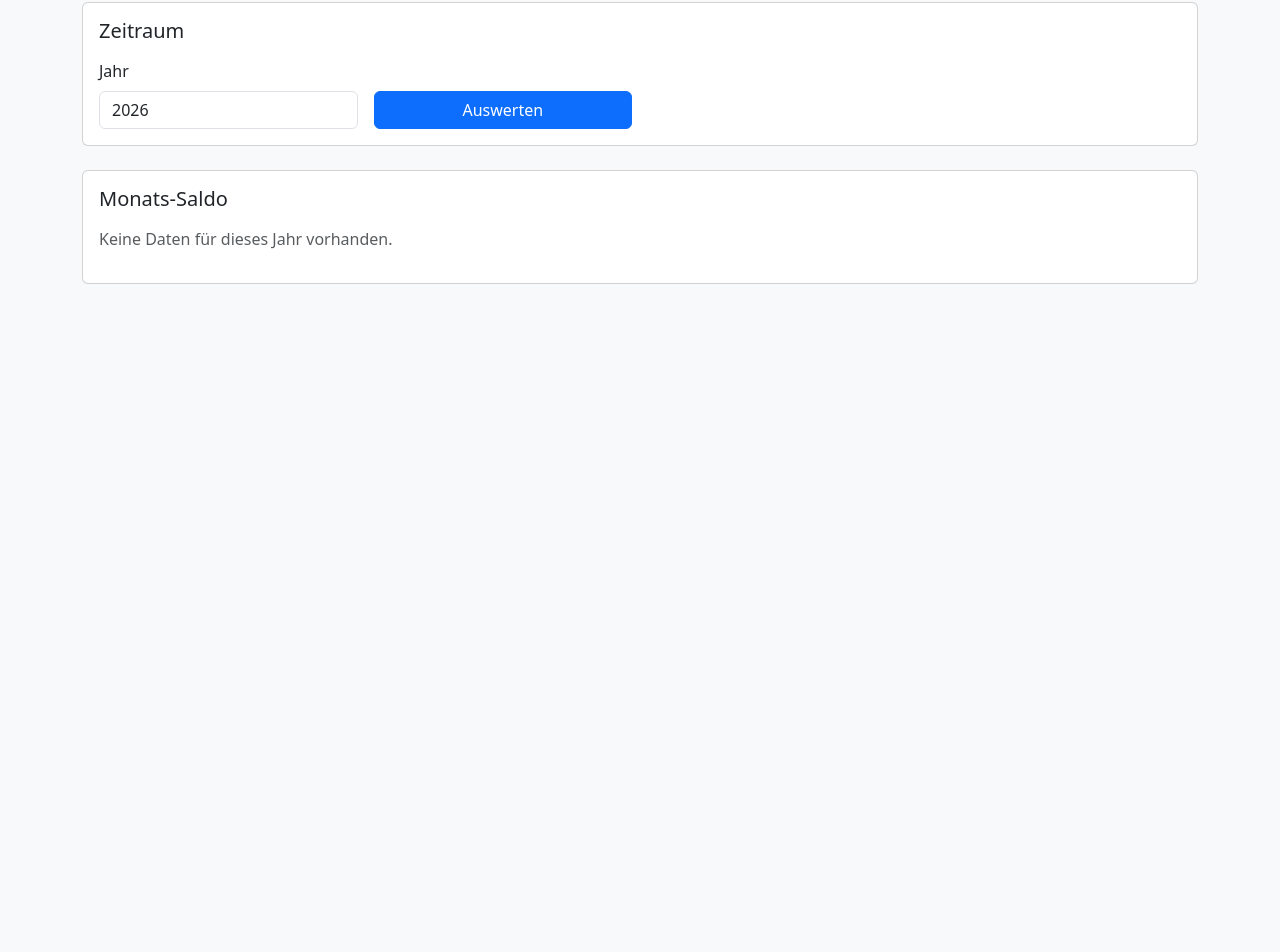
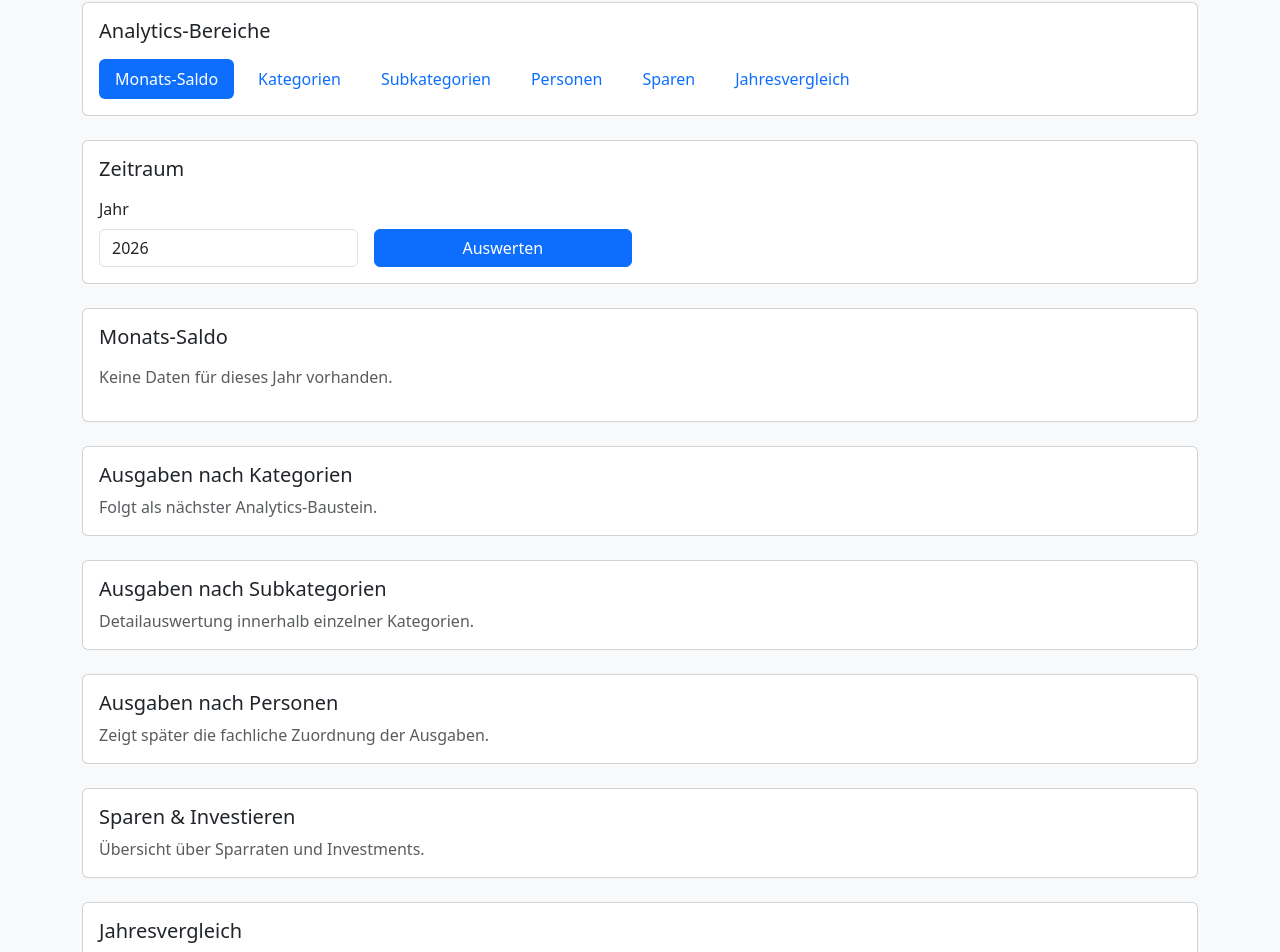
Before and after one commit to Bootgesicht/finance-planner, a React (Vite) app in the folder frontend/: page /analytics in a window 1280 px wide. Shown: the part 257-1209 px from the top of the page. Before the commit the page ends 800 px from the top, so only its background shows below. Built offline with nearby package versions, Linux system fonts and the light colour scheme.

Commit message:
Structure analytics page with monthly balance section

```diff
--- a/frontend/src/index.css
+++ b/frontend/src/index.css
@@ -2,6 +2,10 @@ body {
   margin: 0;
   min-height: 100vh;
   background-color: #f8f9fa;
+}
+
+html {
+  scroll-behavior: smooth;
 }
 
 /*
--- a/frontend/src/pages/AnalyticsPage.jsx
+++ b/frontend/src/pages/AnalyticsPage.jsx
@@ -54,10 +54,12 @@ function AnalyticsPage() {
 
     return (
         <div className="container mt-4 pb-5">
-            <h1>Analytics</h1>
-            <p className="text-muted">
-                Monatsübersicht für Einkommen, Ausgaben, Sparen und freien Saldo.
-            </p>
+            <div className="mb-4">
+                <h1>Analytics</h1>
+                <p className="text-muted mb-0">
+                    Monatsübersicht für Einkommen, Ausgaben, Sparen und freien Saldo.
+                </p>
+            </div>
 
             {errorMessage && (
                 <div className="alert alert-danger mt-3" role="alert">
@@ -70,6 +72,33 @@ function AnalyticsPage() {
                     {successMessage}
                 </div>
             )}
+
+            <div className="card mb-4">
+                <div className="card-body">
+                    <h5 className="card-title mb-3">Analytics-Bereiche</h5>
+
+                    <nav className="nav nav-pills flex-wrap gap-2">
+                        <a className="nav-link active" href="#monthly-balance">
+                            Monats-Saldo
+                        </a>
+                        <a className="nav-link" href="#category-summary">
+                            Kategorien
+                        </a>
+                        <a className="nav-link" href="#subcategory-summary">
+                            Subkategorien
+                        </a>
+                        <a className="nav-link" href="#person-summary">
+                            Personen
+                        </a>
+                        <a className="nav-link" href="#savings-summary">
+                            Sparen
+                        </a>
+                        <a className="nav-link" href="#year-comparison">
+                            Jahresvergleich
+                        </a>
+                    </nav>
+                </div>
+            </div>
 
             <div className="card mt-4">
                 <div className="card-body">
@@ -97,7 +126,7 @@ function AnalyticsPage() {
                 </div>
             </div>
 
-            <div className="card mt-4">
+            <section id="monthly-balance" className="card mt-4">
                 <div className="card-body">
                     <h5 className="card-title mb-3">Monats-Saldo</h5>
 
@@ -142,7 +171,52 @@ function AnalyticsPage() {
                         </div>
                     )}
                 </div>
-            </div>
+            </section>
+
+            <section id="category-summary" className="card mt-4">
+                <div className="card-body">
+                    <h5 className="card-title mb-2">Ausgaben nach Kategorien</h5>
+                    <p className="text-muted mb-0">
+                        Folgt als nächster Analytics-Baustein.
+                    </p>
+                </div>
+            </section>
+
+            <section id="subcategory-summary" className="card mt-4">
+                <div className="card-body">
+                    <h5 className="card-title mb-2">Ausgaben nach Subkategorien</h5>
+                    <p className="text-muted mb-0">
+                        Detailauswertung innerhalb einzelner Kategorien.
+                    </p>
+                </div>
+            </section>
+
+            <section id="person-summary" className="card mt-4">
+                <div className="card-body">
+                    <h5 className="card-title mb-2">Ausgaben nach Personen</h5>
+                    <p className="text-muted mb-0">
+                        Zeigt später die fachliche Zuordnung der Ausgaben.
+                    </p>
+                </div>
+            </section>
+
+            <section id="savings-summary" className="card mt-4">
+                <div className="card-body">
+                    <h5 className="card-title mb-2">Sparen & Investieren</h5>
+                    <p className="text-muted mb-0">
+                        Übersicht über Sparraten und Investments.
+                    </p>
+                </div>
+            </section>
+
+            <section id="year-comparison" className="card mt-4">
+                <div className="card-body">
+                    <h5 className="card-title mb-2">Jahresvergleich</h5>
+                    <p className="text-muted mb-0">
+                        Vergleich von Monaten über mehrere Jahre.
+                    </p>
+                </div>
+            </section>
         </div>
     )
 }
```
